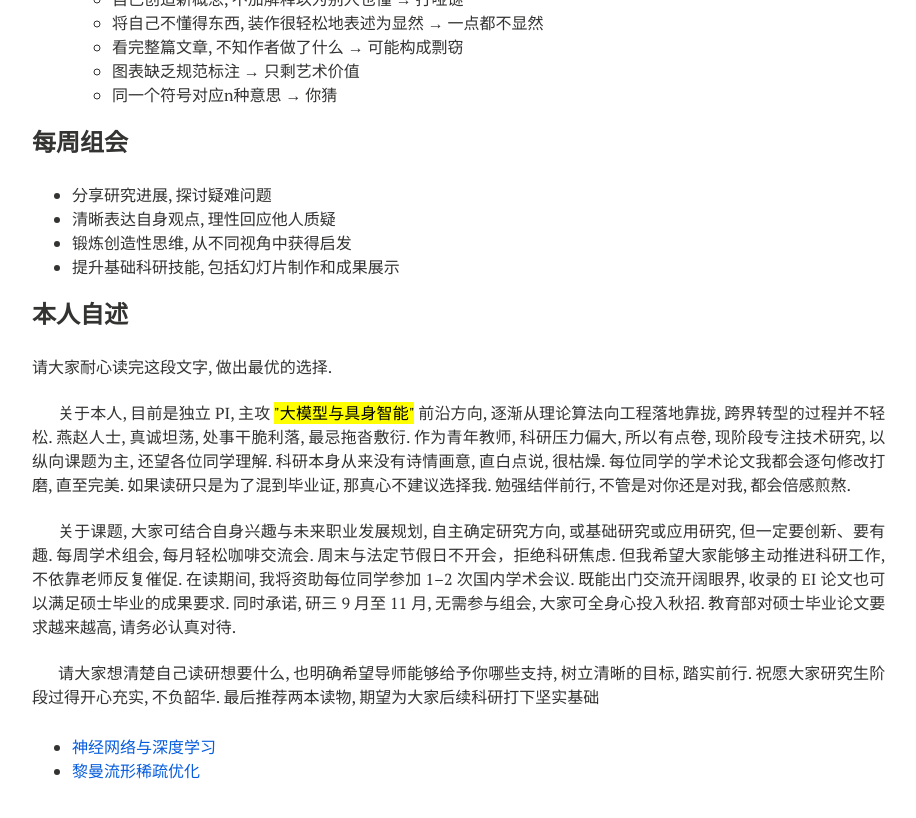
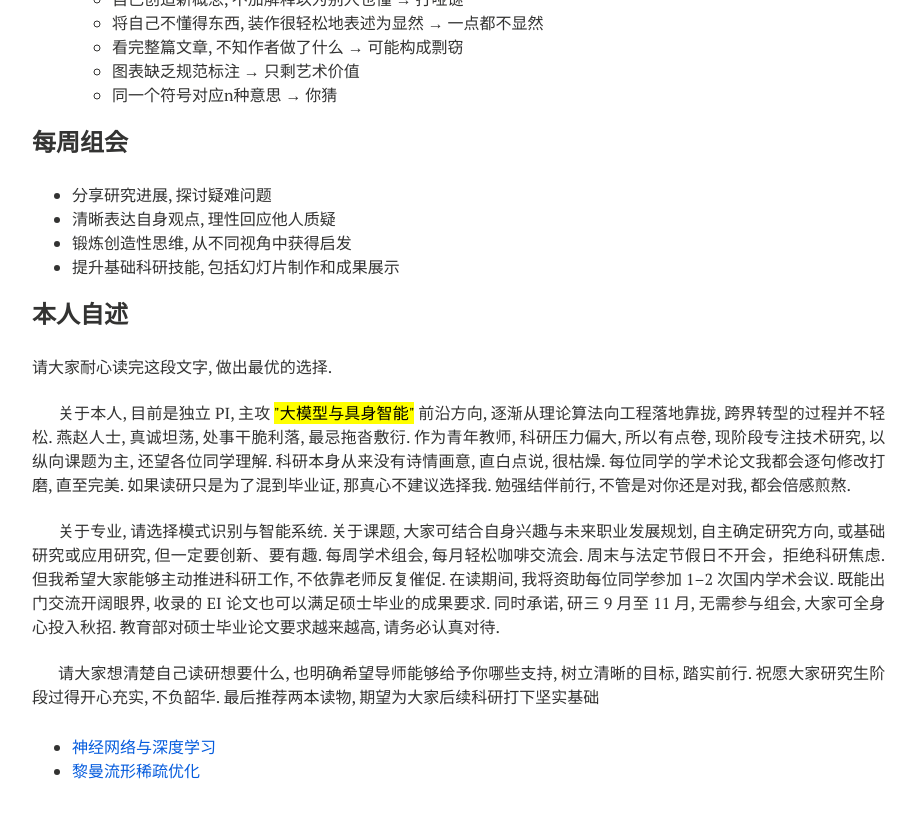
Before and after one commit to xianchaoxiu/xianchaoxiu.github.io, a Jekyll site: the page built from chinese/reading/index.md, in a window 1280 px wide and 900 px high, scrolled down 1378 px. Shown: the top 818 px of the window, without its empty margins (288-1204 px from the left). Built offline with Jekyll 4.4.1, drawn with Linux system fonts in a browser that asks for light colours; nearby versions of some CDN libraries.

Commit message:
Update index.md

```diff
--- a/chinese/reading/index.md
+++ b/chinese/reading/index.md
@@ -4,8 +4,6 @@ title:  导师寄语
 comments: false
 share: false
 ---
-
-
 
 
 ### 什么是研究生
@@ -86,6 +84,7 @@ share: false
 勉强结伴前行, 不管是对你还是对我, 都会倍感煎熬. <br> <br>
 
 
+关于专业, 请选择模式识别与智能系统.
 关于课题, 大家可结合自身兴趣与未来职业发展规划, 自主确定研究方向, 或基础研究或应用研究, 但一定要创新、要有趣.
 每周学术组会, 每月轻松咖啡交流会.
 周末与法定节假日不开会，拒绝科研焦虑.
```
